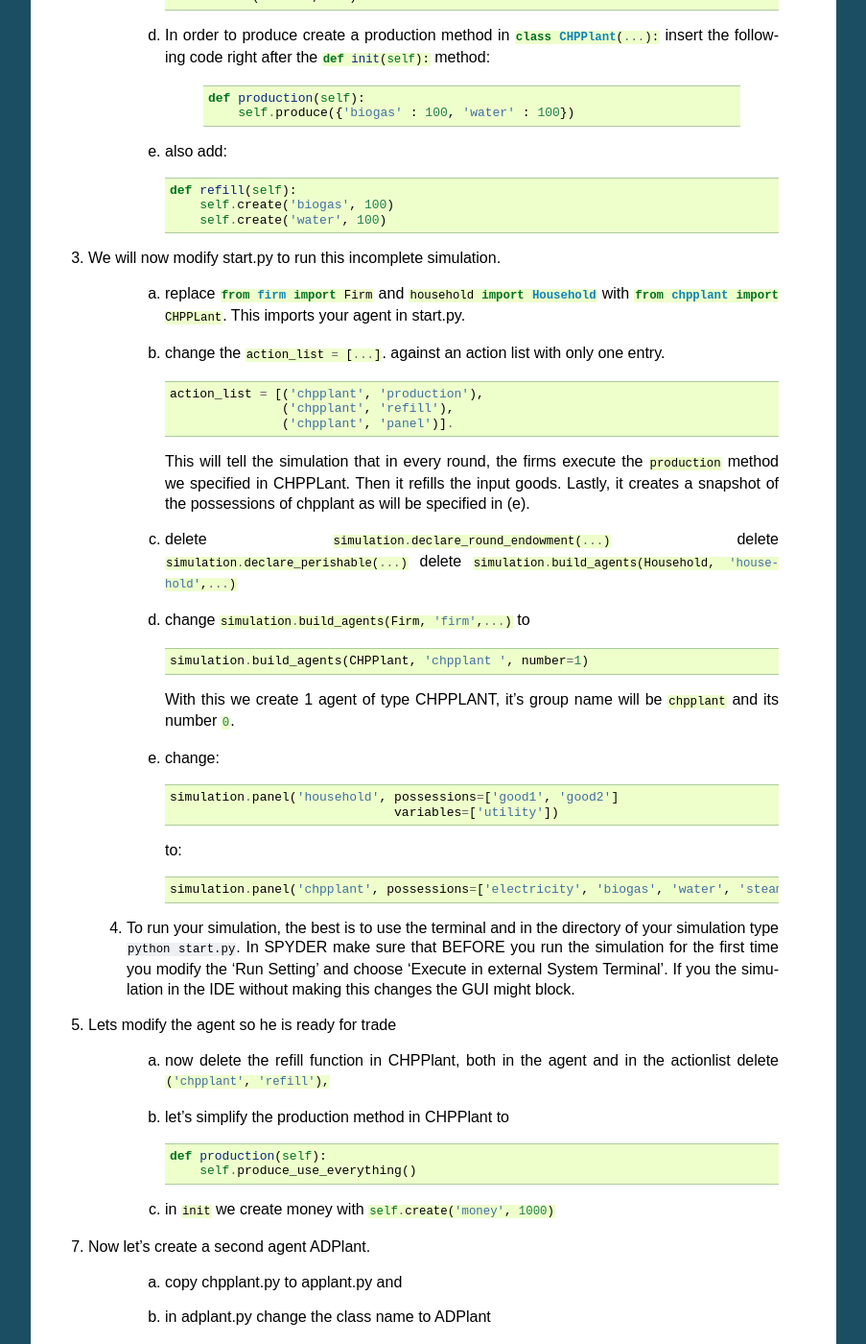
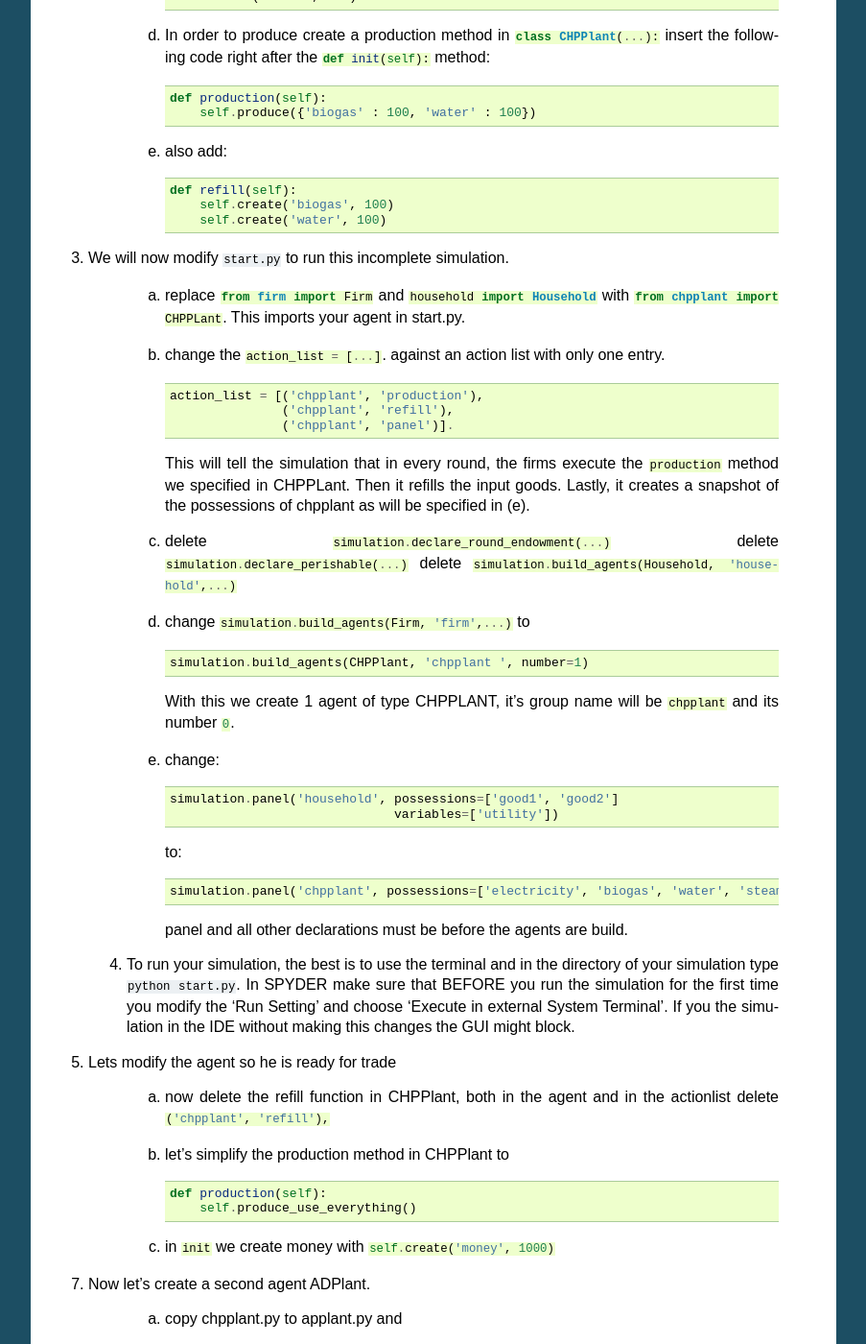
Before and after one commit to AB-CE/abce, a Sphinx documentation site: the page built from doc/tutorial.rst, in a window 1280 px wide and 1400 px high, scrolled down 965 px. Shown: the whole window at 96% size, without its empty margins (198-1101 px from the left). Built offline with Sphinx 7.4.7, drawn with Linux system fonts in a browser that asks for light colours; some of the changed lines change nothing that is shown.

Commit message:
tutorial improved

```diff
--- a/doc/tutorial.rst
+++ b/doc/tutorial.rst
@@ -48,7 +48,7 @@
 
     d. In order to produce create a production method in :py:`class CHPPlant(...):` insert the following code right after the :py:`def init(self):` method:
 
-        .. code:: python
+       .. code:: python
 
             def production(self):
                 self.produce({'biogas' : 100, 'water' : 100})
@@ -61,7 +61,7 @@
                    self.create('biogas', 100)
                    self.create('water', 100)
 
-3. We will now modify start.py to run this incomplete simulation.
+3. We will now modify :code:`start.py` to run this incomplete simulation.
 
     a. replace :py:`from firm import Firm` and :py:`household import Household` with :py:`from chpplant import CHPPLant`. This imports your agent in start.py.
 
@@ -99,6 +99,8 @@
        .. code:: python
 
            simulation.panel('chpplant', possessions=['electricity', 'biogas', 'water', 'steam'], variables=[])
+
+       panel and all other declarations must be before the agents are build.
 
  4. To run your simulation, the best is to use the terminal and in the directory of your simulation type :code:`python start.py`. In SPYDER make sure that BEFORE you run the simulation for the first time you modify the ‘Run Setting’ and choose ‘Execute in external System Terminal’. If you the simulation in the IDE without making this changes the GUI might block.
 
@@ -204,7 +206,17 @@
 
 8. let's modify start.py
 
-    b. in :code:`start.py` add :py:`from adplant import ADPlant` and :py:`simulation.build_agents(ADPlant, 'adplant', number=1)`
+    b. in :code:`start.py` add
+
+       .. code:: python
+
+           from adplant import ADPlant
+
+       and
+
+       .. code:: python
+
+          simulation.build_agents(ADPlant, 'adplant', number=1)
 
     c. change the action list to:
 
```
